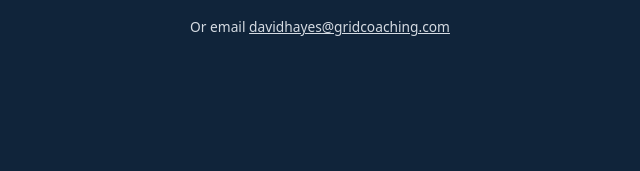
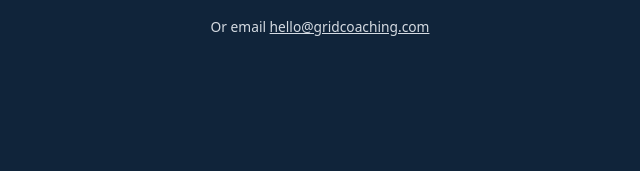
Before and after one commit to DavidHayes2/gridcoaching, a plain HTML site: page index.html in a window 1280 px wide. Shown: the part 4753-4924 px from the top of the page, 320-960 px from the left. Drawn offline with Linux system fonts and the light colour scheme.

Commit message:
Modify contact section and footer email addresses
Updated contact section with new email address and footer links.

```diff
--- a/index.html
+++ b/index.html
@@ -51,7 +51,7 @@
 <section class="sand" id="journey"><div class="wrap"><div class="center narrow"><div class="eyebrow">Working together</div><h2>Start where you are</h2><p>Choose the next step that feels right for you.</p></div><div class="grid three"><article class="tile"><div class="eyebrow">Free · 20–30 minutes</div><h3>Discovery Call</h3><p>Explore what brings you to coaching, ask questions and see whether we're a good fit.</p></article><article class="tile"><div class="eyebrow">Individual coaching</div><h3>Clarity Session</h3><p>A focused conversation to explore a specific challenge, gain perspective and identify possible next steps.</p></article><article class="tile"><div class="eyebrow">Ongoing support</div><h3>Coaching Programme</h3><p>A series of sessions for deeper exploration, personal development and accountability over time.</p></article></div><p class="center small" style="margin-top:24px">Session options, fees and arrangements can be discussed during your discovery call.</p></div></section>
 <section class="retirement"><div class="wrap center narrow"><div class="eyebrow">Our specialist retirement coaching service</div><h2>Identity after Work</h2><p>Approaching retirement or already navigating life beyond your career? Explore the psychological side of retirement, rediscover your identity and deliberately design your next chapter.</p><p><em>Retire by design, not by default.</em></p><a class="button" href="https://identityafterwork.gridcoaching.com/">Explore Identity after Work →</a></div></section>
 <section id="faq"><div class="wrap narrow"><div class="center"><div class="eyebrow">A few common questions</div><h2>Is coaching right for me?</h2></div><details><summary>Do I need a clear goal before starting?</summary><p>No. Exploring what matters and identifying a direction can be part of the coaching process.</p></details><details><summary>Will you tell me what to do?</summary><p>Coaching helps you explore options, challenge assumptions and make your own informed choices. We can work together on practical next steps.</p></details><details><summary>Is coaching the same as counselling?</summary><p>No. Coaching is not counselling, psychotherapy or clinical mental health treatment. If your needs are outside the scope of coaching, other professional support may be more appropriate.</p></details></div></section>
-<section id="contact" class="dark center"><div class="wrap narrow"><div class="eyebrow">Your next step</div><h2>Change starts with a conversation.</h2><p>No pressure. No commitment. Just an opportunity to explore where you are and what comes next.</p><!-- BOOKING CONFIGURATION: Replace this mailto link with your dedicated Calendly discovery call URL when available. --><a class="button gold" href="mailto:davidhayes@gridcoaching.com?subject=Grid%20Coaching%20Discovery%20Call">Request a free discovery call</a><p class="small" style="margin-top:18px">Or email <a href="mailto:davidhayes@gridcoaching.com">davidhayes@gridcoaching.com</a></p></div></section>
-</main><footer><div class="wrap footer-row"><div>© 2026 Grid Coaching<br>Helping people navigate life's crossroads.</div><div><a href="mailto:davidhayes@gridcoaching.com">Contact</a> · <a href="https://identityafterwork.gridcoaching.com/">Identity after Work</a><br><!-- Add a link to your approved Grid Coaching privacy notice before public launch. --> <a href="mailto:davidhayes@gridcoaching.com?subject=Privacy%20enquiry">Privacy enquiries</a></div></div></footer>
+<section id="contact" class="dark center"><div class="wrap narrow"><div class="eyebrow">Your next step</div><h2>Change starts with a conversation.</h2><p>No pressure. No commitment. Just an opportunity to explore where you are and what comes next.</p><!-- BOOKING CONFIGURATION: Replace this mailto link with your dedicated Calendly discovery call URL when available. --><a class="button gold" href="mailto:davidhayes@gridcoaching.com?subject=Grid%20Coaching%20Discovery%20Call">Request a free discovery call</a><p class="small" style="margin-top:18px">Or email <a href="mailto:davidhayes@gridcoaching.com">hello@gridcoaching.com</a></p></div></section>
+</main><footer><div class="wrap footer-row"><div>© 2026 Grid Coaching<br>Helping people navigate life's crossroads.</div><div><a href="mailto:davidhayes@gridcoaching.com">Contact</a> · <a href="https://identityafterwork.gridcoaching.com/">Identity after Work</a><br><!-- Add a link to your approved Grid Coaching privacy notice before public launch. --> <a href="mailto:hello@gridcoaching.com?subject=Privacy%20enquiry">Privacy enquiries</a></div></div></footer>
 <!-- Add your approved analytics and consent implementation here if required. No analytics or third-party scripts are included. -->
 </body></html>
```
